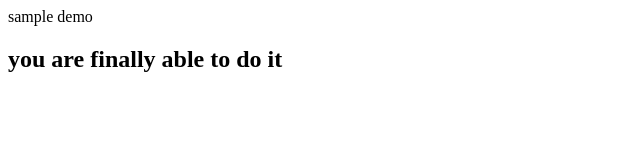
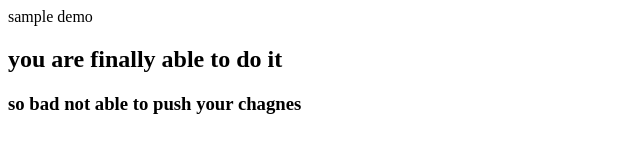
Before and after one commit to sateez/10DayTask, a plain HTML site: page 10DayTask/index.html in a window 1280 px wide. Shown: the whole page, without its empty margins (0-640 px from the left). Drawn offline with Linux system fonts and the light colour scheme.

Commit message:
try to push unsuccessful

```diff
--- a/10DayTask/index.html
+++ b/10DayTask/index.html
@@ -3,5 +3,6 @@
   <head> sample demo</head>
   <body>
     <h2>you are finally able to do it</h2>
+    <h3>so bad not able to push your chagnes</h3>
   </body>
 </html>
```
